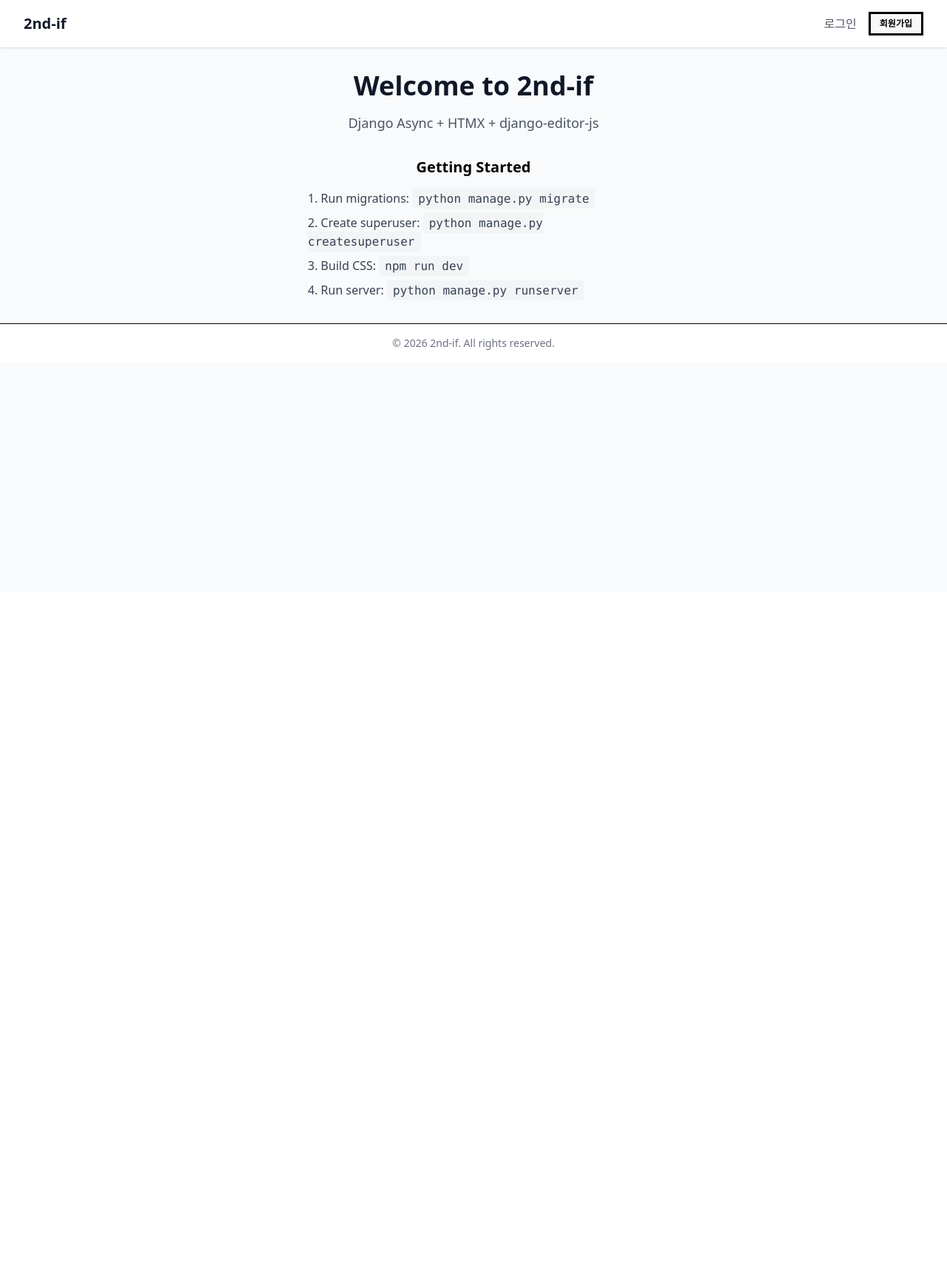
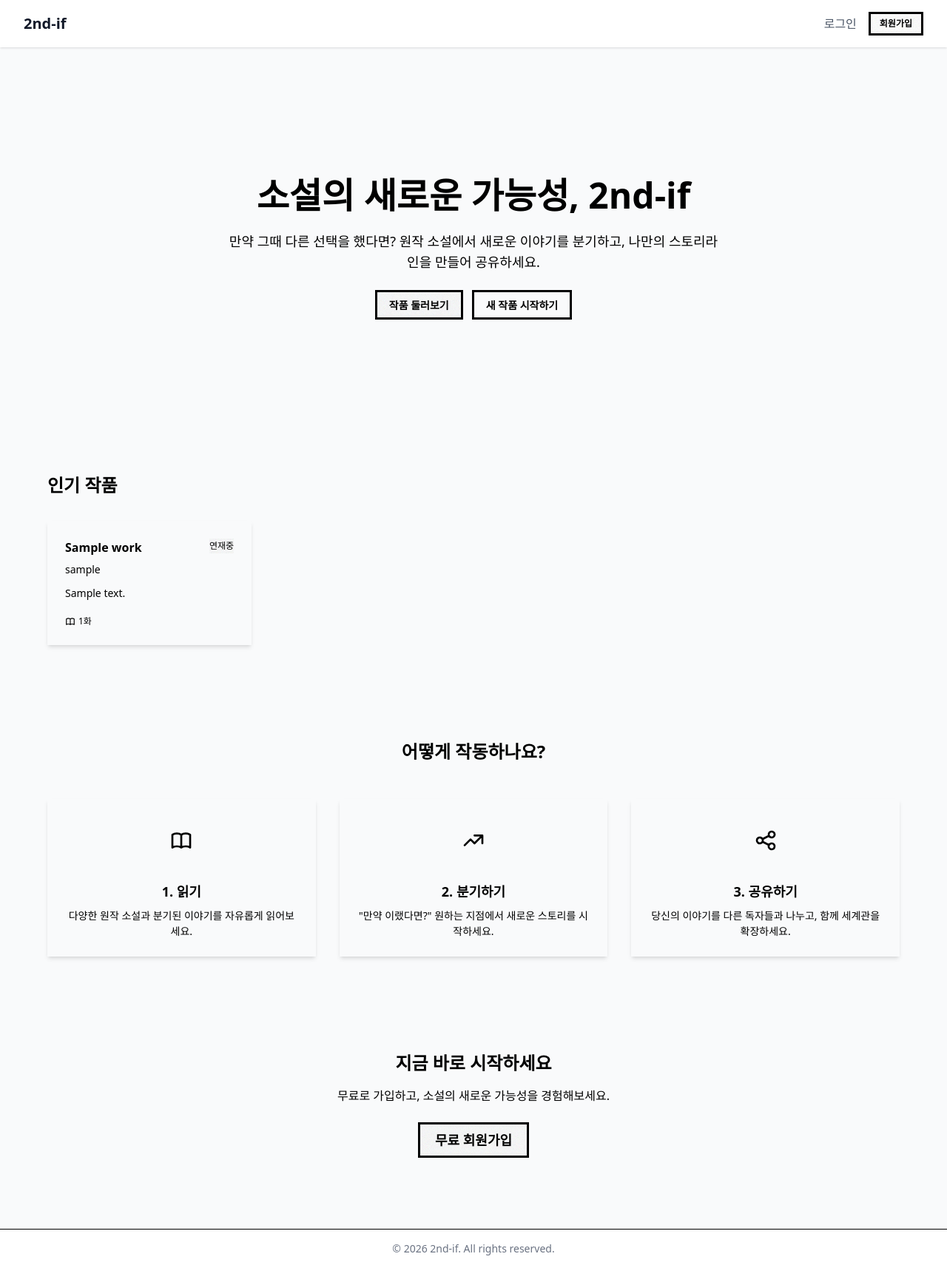
Before and after one commit to loading1031/2nd-if, a Django app: page / in a window 1280 px wide. Shown: the whole page at 74% size. Before the commit the page ends 473 px from the top, so only its background shows below. Run offline with Django 5.2, Linux system fonts and the light colour scheme; tables that the repository leaves empty hold one stand-in row (values such as "Sample post"); style sheets or scripts are compiled from the project's sources; some libraries are stand-ins or nearby versions; some web fonts are replaced.

Commit message:
feat: 홈 페이지 프로덕션 연동 (인기 작품 표시)
Co-Authored-By: Claude Opus 4.6 (1M context) <noreply@anthropic.com>

```diff
--- a/server/apps/core/templates/core/pages/index.html
+++ b/server/apps/core/templates/core/pages/index.html
@@ -1,20 +1,99 @@
 {% extends 'base.html' %}
 
-{% block title %}Home - 2nd-if{% endblock %}
+{% block title %}2nd-if - 소설의 새로운 가능성{% endblock %}
 
 {% block content %}
-<div class="text-center">
-    <h1 class="text-4xl font-bold text-gray-900 mb-4">Welcome to 2nd-if</h1>
-    <p class="text-lg text-gray-600 mb-8">Django Async + HTMX + django-editor-js</p>
+<main>
+    {# Hero Section #}
+    <section class="hero min-h-[60vh] bg-base-200">
+        <div class="hero-content text-center py-16">
+            <div class="max-w-2xl">
+                <h1 class="text-5xl font-bold">소설의 새로운 가능성, <span class="text-primary">2nd-if</span></h1>
+                <p class="py-6 text-lg text-base-content/70">
+                    만약 그때 다른 선택을 했다면? 원작 소설에서 새로운 이야기를 분기하고,
+                    나만의 스토리라인을 만들어 공유하세요.
+                </p>
+                <div class="flex gap-3 justify-center">
+                    <a href="#featured-works" class="btn btn-primary">작품 둘러보기</a>
+                    <a href="{% url 'users:signup_page' %}" class="btn btn-outline">새 작품 시작하기</a>
+                </div>
+            </div>
+        </div>
+    </section>
 
-    <div class="card max-w-md mx-auto">
-        <h2 class="text-xl font-semibold mb-4">Getting Started</h2>
-        <ul class="text-left text-gray-700 space-y-2">
-            <li>1. Run migrations: <code class="bg-gray-100 px-2 py-1 rounded">python manage.py migrate</code></li>
-            <li>2. Create superuser: <code class="bg-gray-100 px-2 py-1 rounded">python manage.py createsuperuser</code></li>
-            <li>3. Build CSS: <code class="bg-gray-100 px-2 py-1 rounded">npm run dev</code></li>
-            <li>4. Run server: <code class="bg-gray-100 px-2 py-1 rounded">python manage.py runserver</code></li>
-        </ul>
-    </div>
-</div>
+    {# Featured Works Section #}
+    <section id="featured-works" class="max-w-7xl mx-auto px-4 sm:px-6 lg:px-8 py-16">
+        <div class="flex items-center justify-between mb-8">
+            <h2 class="text-2xl font-bold">인기 작품</h2>
+        </div>
+        {% if featured_works %}
+        <div class="grid grid-cols-1 sm:grid-cols-2 md:grid-cols-3 lg:grid-cols-4 gap-4">
+            {% for work in featured_works %}
+                {% include "components/work_card.html" with title=work.title author=work.author.nickname status=work.get_status_display description=work.description episode_count=work.episode_count url=work.get_absolute_url %}
+            {% endfor %}
+        </div>
+        {% else %}
+        <div class="text-center py-16">
+            <div class="max-w-md mx-auto">
+                <svg class="w-16 h-16 mx-auto mb-4 text-base-content/30" fill="none" stroke="currentColor" viewBox="0 0 24 24">
+                    <path stroke-linecap="round" stroke-linejoin="round" stroke-width="2" d="M12 6.253v13m0-13C10.832 5.477 9.246 5 7.5 5S4.168 5.477 3 6.253v13C4.168 18.477 5.754 18 7.5 18s3.332.477 4.5 1.253m0-13C13.168 5.477 14.754 5 16.5 5c1.747 0 3.332.477 4.5 1.253v13C19.832 18.477 18.247 18 16.5 18c-1.746 0-3.332.477-4.5 1.253"/>
+                </svg>
+                <p class="text-lg text-base-content/60 mb-2">아직 작품이 없습니다</p>
+                <p class="text-sm text-base-content/40">첫 번째 작품을 등록해보세요!</p>
+            </div>
+        </div>
+        {% endif %}
+    </section>
+
+    {# How It Works Section #}
+    <section class="bg-base-200 py-16">
+        <div class="max-w-7xl mx-auto px-4 sm:px-6 lg:px-8">
+            <h2 class="text-2xl font-bold text-center mb-12">어떻게 작동하나요?</h2>
+            <div class="grid grid-cols-1 md:grid-cols-3 gap-8">
+                <div class="card bg-base-100 shadow-md">
+                    <div class="card-body items-center text-center">
+                        <div class="w-16 h-16 rounded-full bg-primary/10 flex items-center justify-center mb-4">
+                            <svg class="w-8 h-8 text-primary" fill="none" stroke="currentColor" viewBox="0 0 24 24">
+                                <path stroke-linecap="round" stroke-linejoin="round" stroke-width="2" d="M12 6.253v13m0-13C10.832 5.477 9.246 5 7.5 5S4.168 5.477 3 6.253v13C4.168 18.477 5.754 18 7.5 18s3.332.477 4.5 1.253m0-13C13.168 5.477 14.754 5 16.5 5c1.747 0 3.332.477 4.5 1.253v13C19.832 18.477 18.247 18 16.5 18c-1.746 0-3.332.477-4.5 1.253"/>
+                            </svg>
+                        </div>
+                        <h3 class="card-title">1. 읽기</h3>
+                        <p class="text-base-content/70">다양한 원작 소설과 분기된 이야기를 자유롭게 읽어보세요.</p>
+                    </div>
+                </div>
+                <div class="card bg-base-100 shadow-md">
+                    <div class="card-body items-center text-center">
+                        <div class="w-16 h-16 rounded-full bg-primary/10 flex items-center justify-center mb-4">
+                            <svg class="w-8 h-8 text-primary" fill="none" stroke="currentColor" viewBox="0 0 24 24">
+                                <path stroke-linecap="round" stroke-linejoin="round" stroke-width="2" d="M13 7h8m0 0v8m0-8l-8 8-4-4-6 6"/>
+                            </svg>
+                        </div>
+                        <h3 class="card-title">2. 분기하기</h3>
+                        <p class="text-base-content/70">"만약 이랬다면?" 원하는 지점에서 새로운 스토리를 시작하세요.</p>
+                    </div>
+                </div>
+                <div class="card bg-base-100 shadow-md">
+                    <div class="card-body items-center text-center">
+                        <div class="w-16 h-16 rounded-full bg-primary/10 flex items-center justify-center mb-4">
+                            <svg class="w-8 h-8 text-primary" fill="none" stroke="currentColor" viewBox="0 0 24 24">
+                                <path stroke-linecap="round" stroke-linejoin="round" stroke-width="2" d="M8.684 13.342C8.886 12.938 9 12.482 9 12c0-.482-.114-.938-.316-1.342m0 2.684a3 3 0 110-2.684m0 2.684l6.632 3.316m-6.632-6l6.632-3.316m0 0a3 3 0 105.367-2.684 3 3 0 00-5.367 2.684zm0 9.316a3 3 0 105.368 2.684 3 3 0 00-5.368-2.684z"/>
+                            </svg>
+                        </div>
+                        <h3 class="card-title">3. 공유하기</h3>
+                        <p class="text-base-content/70">당신의 이야기를 다른 독자들과 나누고, 함께 세계관을 확장하세요.</p>
+                    </div>
+                </div>
+            </div>
+        </div>
+    </section>
+
+    {# CTA Section #}
+    <section class="py-16">
+        <div class="max-w-2xl mx-auto px-4 text-center">
+            <h2 class="text-2xl font-bold mb-4">지금 바로 시작하세요</h2>
+            <p class="text-base-content/70 mb-6">무료로 가입하고, 소설의 새로운 가능성을 경험해보세요.</p>
+            <a href="{% url 'users:signup_page' %}" class="btn btn-primary btn-lg">무료 회원가입</a>
+        </div>
+    </section>
+</main>
 {% endblock %}
--- a/server/apps/core/urls.py
+++ b/server/apps/core/urls.py
@@ -1,8 +1,9 @@
 from django.urls import path
-from .views import sync_views
+
+from .views import async_views
 
 app_name = 'core'
 
 urlpatterns = [
-    path('', sync_views.index, name='index'),
+    path('', async_views.index, name='index'),
 ]
--- a/server/apps/core/views/__init__.py
+++ b/server/apps/core/views/__init__.py
@@ -1 +1 @@
-from . import sync_views
+from . import async_views, sync_views
```
Also changed, not shown: server/apps/core/views/async_views.py (added, +25 -0 lines).
